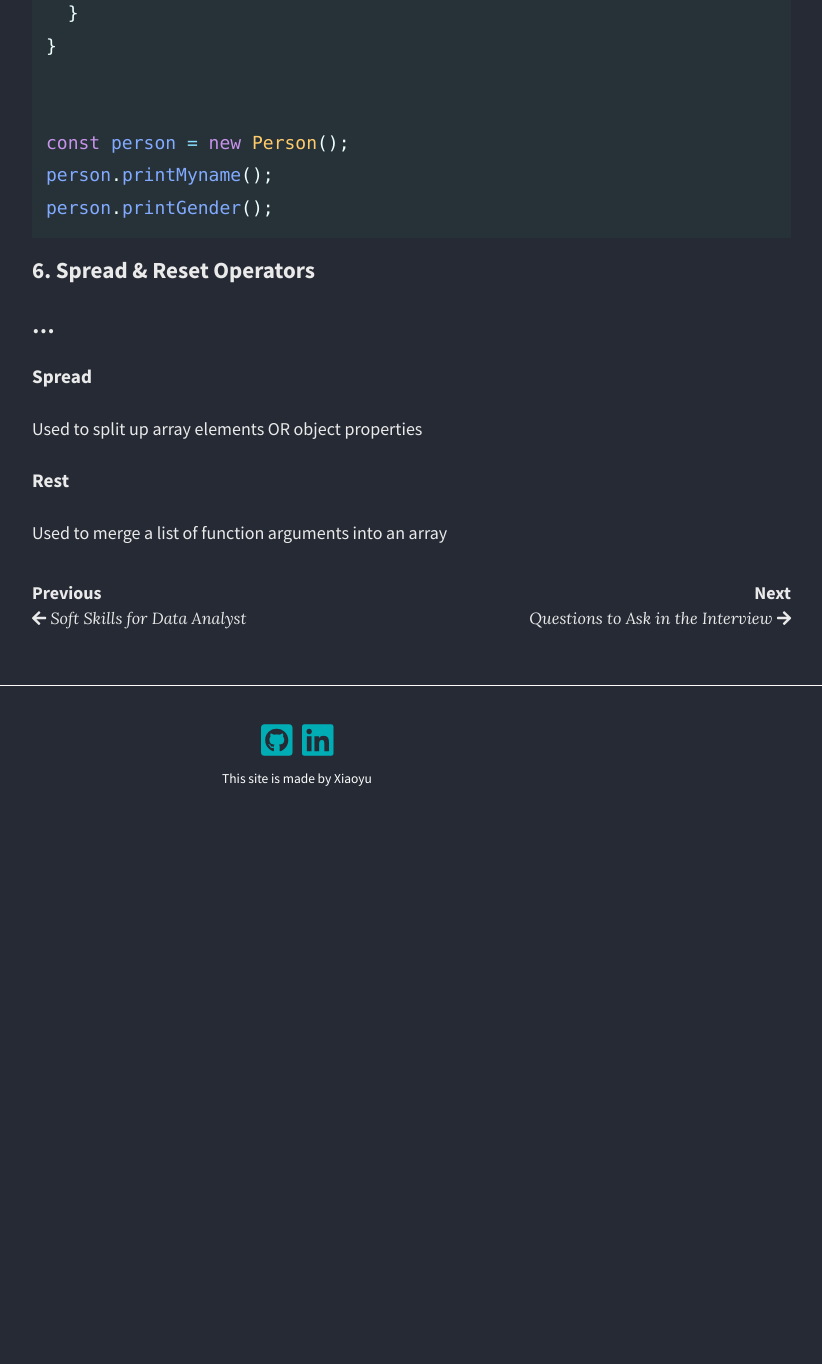
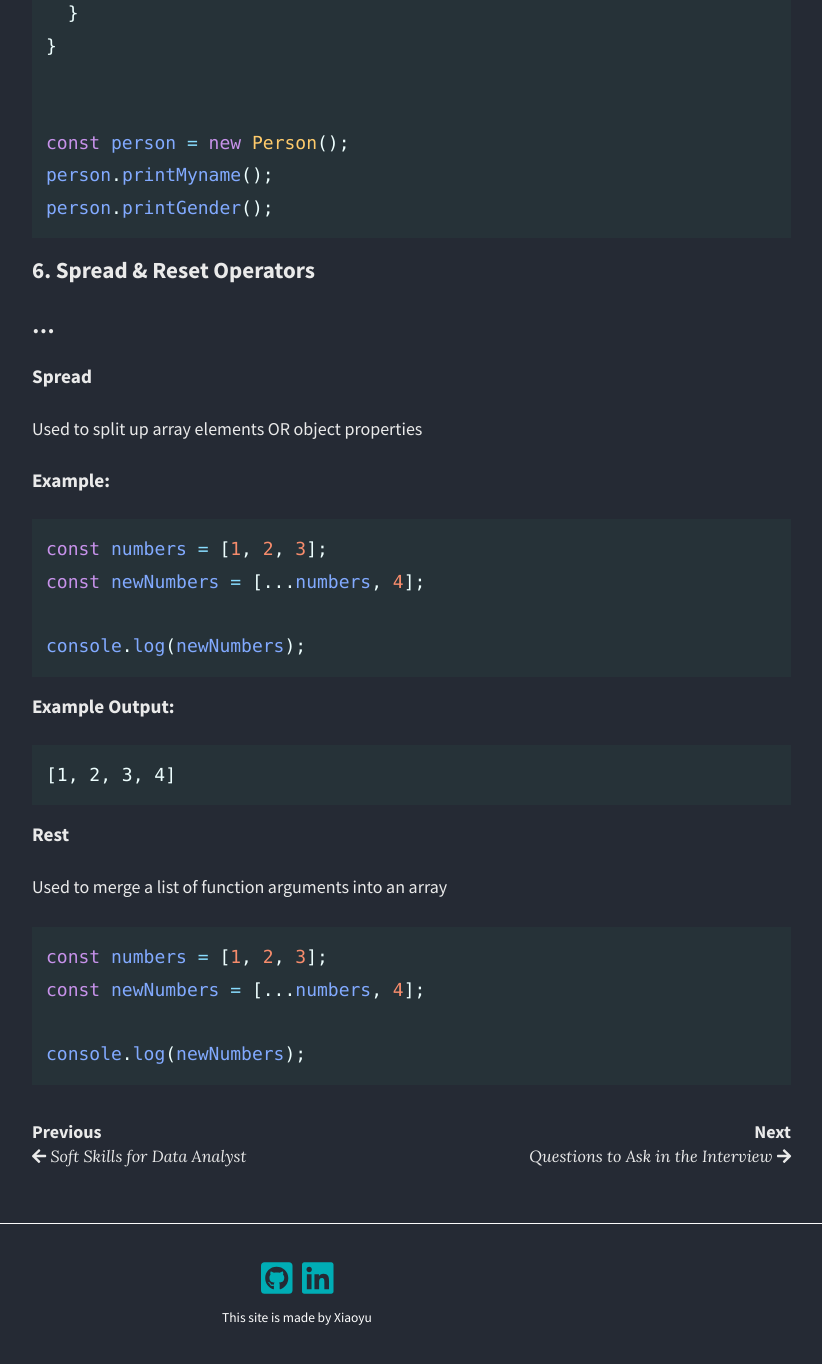
Before and after one commit to migapipo/personal-blog, a Jekyll site: the page built from _posts/2020-01-09-React Learning.md, in a window 1280 px wide and 1400 px high, scrolled down 5816 px. Shown: the top 1364 px of the window, without its empty margins (343-1165 px from the left). Built offline with Jekyll 4.4.1, drawn with Linux system fonts in a browser that asks for light colours; nearby versions of some CDN libraries; before the commit the page ends 6678 px from its top, so only the background shows below that.

Commit message:
update React post

````diff
--- a/_posts/2020-01-09-React Learning.md
+++ b/_posts/2020-01-09-React Learning.md
@@ -222,5 +222,26 @@ person.printGender();
 ### ...
 #### Spread
 Used to split up array elements OR object properties
+
+#### Example:
+
+```javascript
+const numbers = [1, 2, 3];
+const newNumbers = [...numbers, 4];
+
+console.log(newNumbers);
+```
+#### Example Output:
+```
+[1, 2, 3, 4]
+```
+
 #### Rest
 Used to merge a list of function arguments into an array
+
+ ```javascript
+const numbers = [1, 2, 3];
+const newNumbers = [...numbers, 4];
+
+console.log(newNumbers);
+```
````
